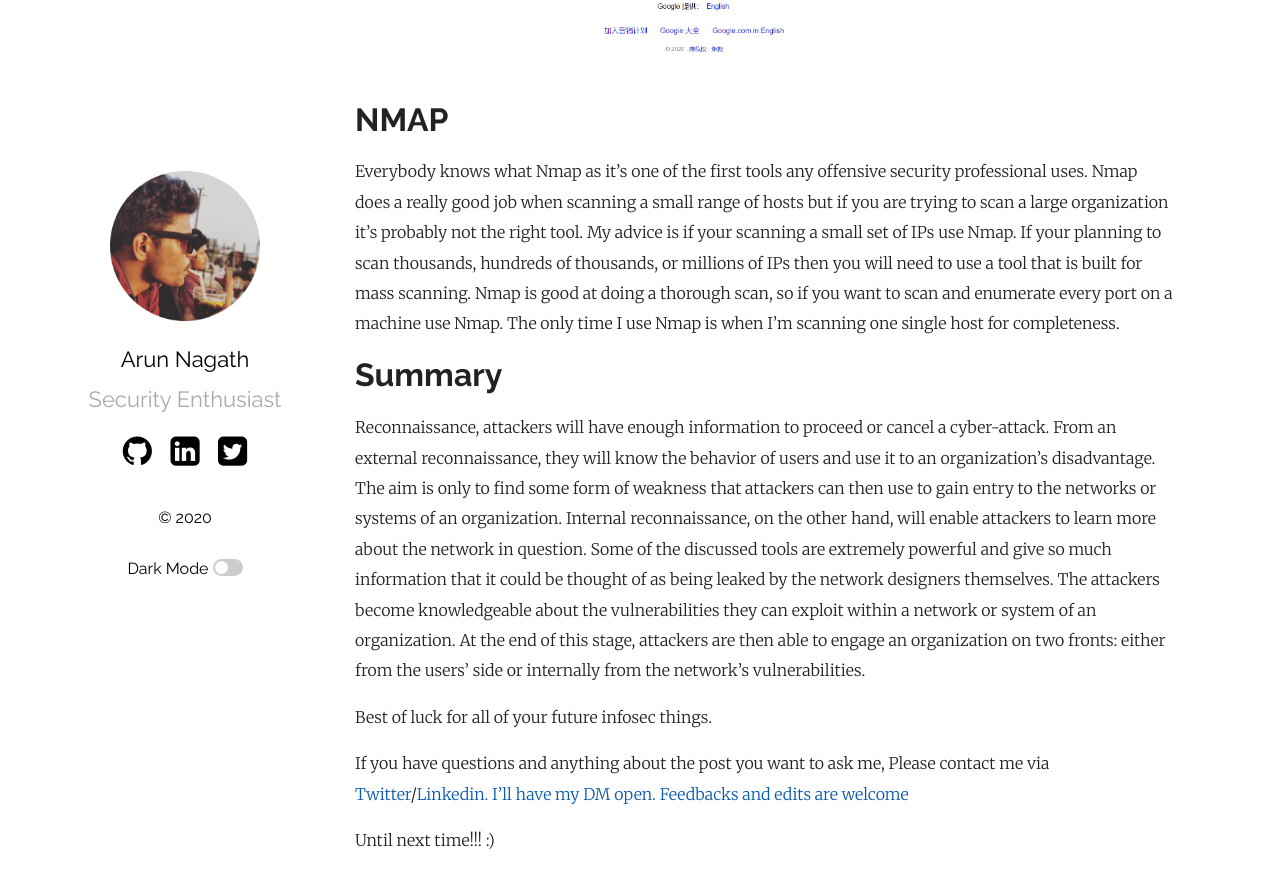
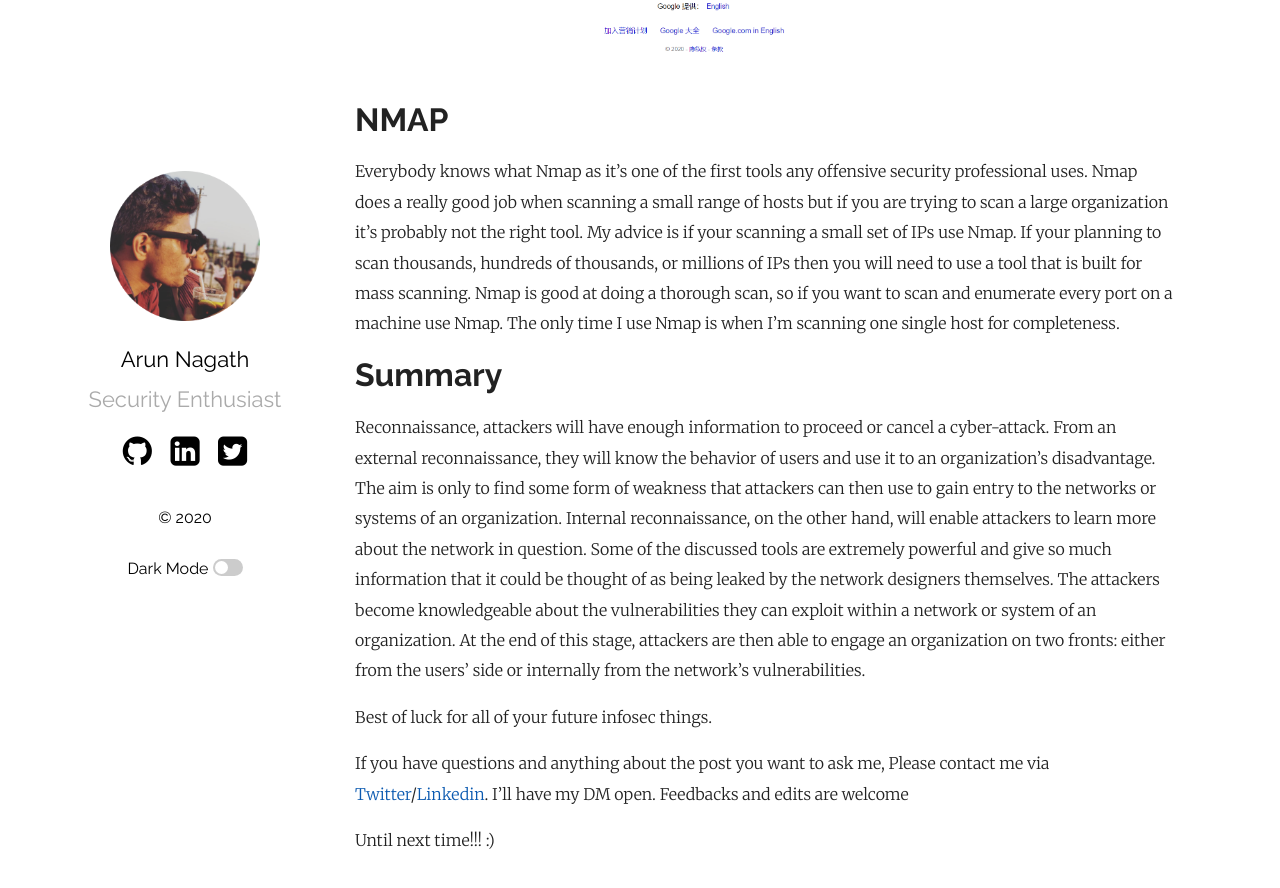
Before and after one commit to samarsault/plainwhite-jekyll, a Jekyll site: the page built from _posts/2020-06-19-blog.markdown, in a window 1280 px wide and 900 px high, scrolled down 4523 px. Shown: the top 888 px of the window. Built offline with Jekyll 4.4.1, drawn with Linux system fonts in a browser that asks for light colours.

```diff
--- a/_posts/2020-06-19-blog.markdown
+++ b/_posts/2020-06-19-blog.markdown
@@ -77,7 +77,7 @@ Reconnaissance, attackers will have enough information to proceed or cancel a cy
 
 Best of luck for all of your future infosec things.
 
-If you have questions and anything about the post you want to ask me, Please contact me via <a href="https://twitter.com/arun_nagath">Twitter</a>/<a href="https://www.linkedin.com/in/arunnagath/">Linkedin. I’ll have my DM open.
+If you have questions and anything about the post you want to ask me, Please contact me via <a href="https://twitter.com/arun_nagath">Twitter</a>/<a href="https://www.linkedin.com/in/arunnagath/">Linkedin</a>. I’ll have my DM open.
 Feedbacks and edits are welcome
 
 Until next time!!! :)
```
